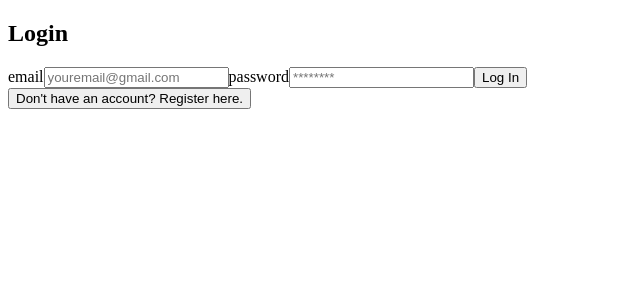
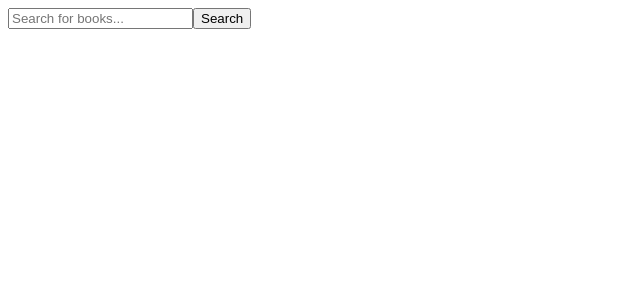
Before and after one commit to richard200/bluecart-marketplace, a React (Create React App) app in the folder client/: page / in a window 1280 px wide. Shown: the top 300 px of the page, without its empty margins (0-640 px from the left). Built offline with nearby package versions, Linux system fonts and the light colour scheme.

Commit message:
Products

```diff
--- a/client/package.json
+++ b/client/package.json
@@ -6,6 +6,7 @@
     "@testing-library/jest-dom": "^5.16.5",
     "@testing-library/react": "^13.4.0",
     "@testing-library/user-event": "^13.5.0",
+    "axios": "^1.3.5",
     "react": "^18.2.0",
     "react-dom": "^18.2.0",
     "react-router-dom": "^6.10.0",
--- a/client/src/App.js
+++ b/client/src/App.js
@@ -1,11 +1,15 @@
 import { Routes, Route } from "react-router-dom";
  import Register from "./components/Register";
-import Home from "./components/Home";
+import Product from "./components/Product";
 function App() {
   return (
     <div>
 
-        <Register/>
+        <Product/>
+
+
+
+
 
 
 
--- a/client/src/components/Home.js
+++ /dev/null
@@ -1,15 +0,0 @@
-import React from "react";
-import "./home.css";
-
-function Home() {
-  return (
-    <div className="home-content">
-      <h2 className="home-title">Welcome to Our Bluecart marketplace</h2>
-      <p className="home-text">
-        Mighty over Quality at friendly price{" "}
-      </p>
-    </div>
-  );
-}
-
-export default Home;
--- a/client/src/components/Product.js
+++ b/client/src/components/Product.js
@@ -0,0 +1,42 @@
+import React, { useState } from 'react';
+import axios from 'axios';
+
+const Product = () => {
+  const [query, setQuery] = useState('');
+  const [results, setResults] = useState([]);
+
+  const handleSearch = async (e) => {
+    e.preventDefault();
+
+    const url = `http://openlibrary.org/search.json?q=${query}&limit=10`;
+
+    try {
+      const response = await axios.get(url);
+      const products = response.data.docs;
+      setResults(products);
+    } catch (error) {
+      console.error(error);
+    }
+  };
+
+  return (
+    <div>
+      <form onSubmit={handleSearch}>
+        <input
+          type="text"
+          placeholder="Search for books..."
+          value={query}
+          onChange={(e) => setQuery(e.target.value)}
+        />
+        <button type="submit">Search</button>
+      </form>
+      <ul>
+        {results.map((product) => (
+          <li key={product.key}>{product.title}</li>
+        ))}
+      </ul>
+    </div>
+  );
+};
+
+export default Product;
--- a/client/src/components/home.css
+++ /dev/null
@@ -1,20 +0,0 @@
-.home-content {
-    min-height: 88vh;
-    display: flex;
-    flex-direction: column;
-    justify-content: center;
-    align-items: center;
-    color: white;
-    background: linear-gradient(rgba(141, 39, 174, 0.3), rgba(141, 39, 174, 0.5)),
-
-  }
-  .home-title {
-    font-size: 4.2rem;
-    margin-bottom: 50px;
-  }
-  .home-text {
-    margin-top: -1.8rem;
-    margin-bottom: 2.8rem;
-    opacity: 0.8;
-    max-width: 770px;
-  }
```
Also changed, not shown: 1 other file (tests, documents, lock files or other folders).
